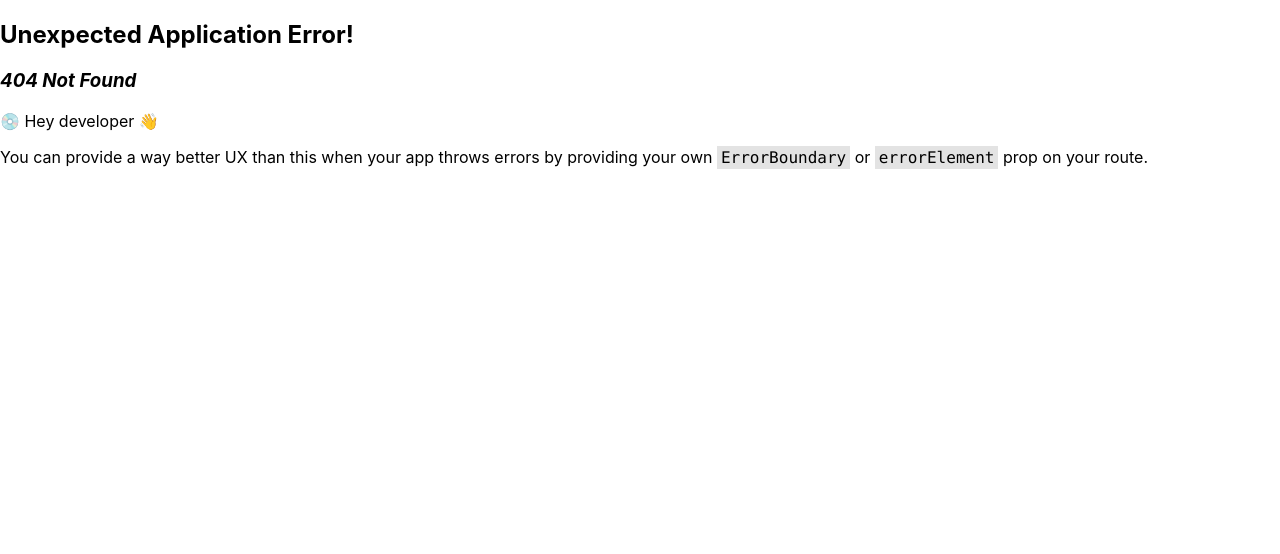
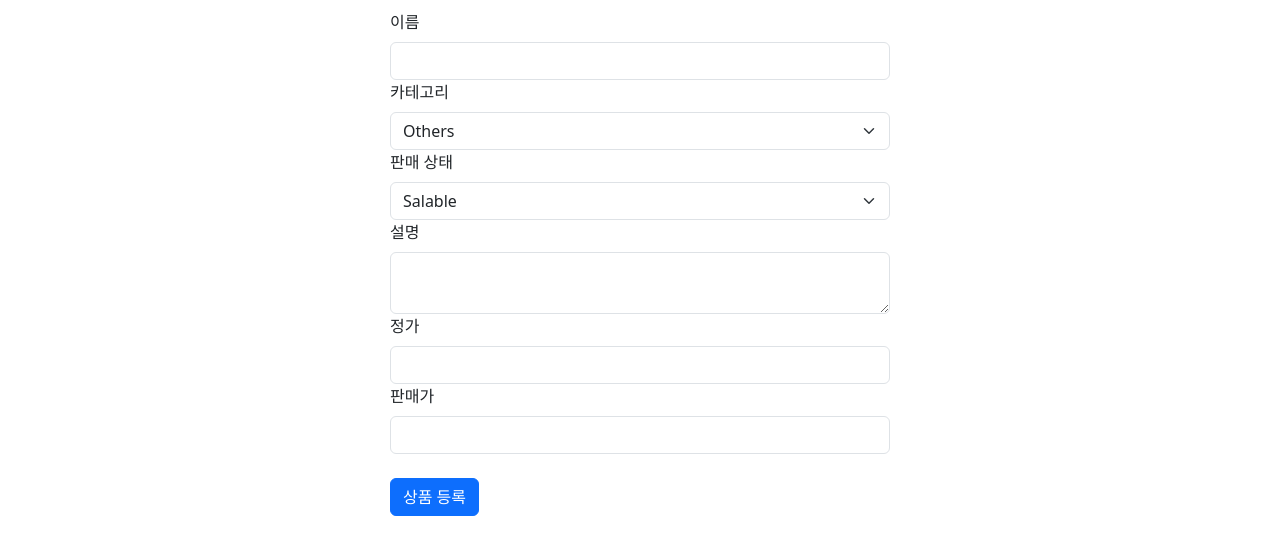
Before and after one commit to dabbler2/shopping-mall-front, a React (Create React App) app: page /product/create in a window 1280 px wide. Before the commit this address had no page. Shown: the top 554 px of the page. Built offline with nearby package versions, Linux system fonts and the light colour scheme.

Commit message:
상품 등록 구현

```diff
--- a/package.json
+++ b/package.json
@@ -6,6 +6,7 @@
     "@testing-library/jest-dom": "^5.17.0",
     "@testing-library/react": "^13.4.0",
     "@testing-library/user-event": "^13.5.0",
+    "bootstrap": "^5.3.2",
     "react": "^18.2.0",
     "react-bootstrap": "^2.10.0",
     "react-dom": "^18.2.0",
--- a/src/App.js
+++ b/src/App.js
@@ -1,12 +1,14 @@
 import { createBrowserRouter, RouterProvider } from 'react-router-dom'
-import ProductMain from './components/product/product-main'
+import ProductCreate from './components/product/product-create'
 import SearchMain from
 './components/search/search-main'
 import ProductDetail from './components/product/product-detail'
 
 const router = createBrowserRouter([
 	{ path: '', element: <p>Hello world</p> },
-	{ path: 'product', element: <ProductMain /> },
+	{ path: 'product', children: [
+		{ path: 'create', element: <ProductCreate />}
+	]},
 	{ path: 'productDetail', element: <ProductDetail /> },
 	{ path: 'search', element: <SearchMain /> }
 ])
--- /dev/null
+++ b/src/components/product/product-create.js
@@ -0,0 +1,31 @@
+import React, {useState,useEffect} from 'react'
+import ProductForm from './product-form'
+import {server} from '../../constant.js'
+import { useNavigate } from 'react-router-dom'
+
+const style = {
+	width: 700,
+	margin: '10px auto'
+}
+
+export default function ProductCreate(props){
+	const navigate = useNavigate()
+	// 인증 추가
+	const [Authorization,setAuthorization] = useState('Bearer eyJhbGciOiJIUzI1NiIsInR5cCI6IkpXVCJ9.eyJpZCI6MSwiaWF0IjoxNzA1NzYyOTkxLCJleHAiOjE3MDU3NjMxMTF9.0q5KuDZSPh2TAn5-ofLTZDNFrX5eSTuC8HzwyEvvFfw')
+	const [refreshtoken,setRefreshtoken] = useState('eyJhbGciOiJIUzI1NiIsInR5cCI6IkpXVCJ9.eyJpYXQiOjE3MDU3NjI5OTEsImV4cCI6MTcwNjM2Nzc5MX0.8GaubrgbLn1wUHoQrLLyWlGd7FqETkZnz6_7-QpwTBE')
+
+	const createProduct = async (e,body) => {
+		e.preventDefault()
+		const res = await fetch(server+'/product', {method:'post',
+		headers:{'Content-Type':'application/json', Authorization, refreshtoken},
+		body: JSON.stringify(body)})
+		alert('상품 등록이 완료되었습니다.')
+		navigate('/')
+	}
+
+	return (
+		<div style={style}>
+			<ProductForm onSubmit={createProduct} />
+		</div>
+	)
+}
--- /dev/null
+++ b/src/components/product/product-form.js
@@ -0,0 +1,55 @@
+import {useState} from 'react'
+import Form from 'react-bootstrap/Form'
+import Button from 'react-bootstrap/Button'
+
+const style = {
+	width: 500,
+	margin: '5px auto'
+}
+
+const categoryList = ['Food', 'Health', 'Household', 'Pet', 'Cosmetics', 'Office', 'Appliances', 'Furniture', 'Media', 'Others']
+const statusList = ['Salable', 'Unsalable', 'Pending']
+
+export default function ProductForm(props){
+	const [name,setName] = useState(props.name||'')
+	const [category,setCategory] = useState(props.category||9)
+	const [status,setStatus] = useState(props.status||0)
+	const [product_body,setBody] = useState(props.body||'')
+	const [price,setPrice] = useState(props.price||1)
+	const [sale_price,setSalePrice] = useState(props.sale_price)
+
+	return (
+		<Form style={style} onSubmit={e => props.onSubmit(e,{name,category,status,body:product_body,price,sale_price})}>
+			<Form.Group>
+				<Form.Label>이름</Form.Label>
+				<Form.Control required onChange={e => setName(e.target.value)} defaultValue={props.name || ''} />
+			</Form.Group>
+			<Form.Group>
+				<Form.Label>카테고리</Form.Label>
+				<Form.Select value={category} onChange={e => setCategory(+e.target.value)} aria-label="Default select example">
+					{categoryList.map((category_,i) => <option key={i} value={i}>{category_}</option>)}
+				</Form.Select>
+			</Form.Group>
+			<Form.Group>
+				<Form.Label>판매 상태</Form.Label>
+				<Form.Select value={status} onChange={e => setStatus(+e.target.value)} aria-label="Default select example">
+					{statusList.map((status_,i) => <option key={i} value={i}>{status_}</option>)}
+				</Form.Select>
+			</Form.Group>
+			<Form.Group>
+				<Form.Label>설명</Form.Label>
+				<Form.Control as="textarea" onChange={e => setBody(e.target.value)} defaultValue={props.body || ''} />
+			</Form.Group>
+			<Form.Group>
+				<Form.Label>정가</Form.Label>
+				<Form.Control required type='number' onChange={e => setPrice(+e.target.value)} defaultValue={props.price || ''} />
+			</Form.Group>
+			<Form.Group>
+				<Form.Label>판매가</Form.Label>
+				<Form.Control type='number' onChange={e => setPrice(+e.target.value)} defaultValue={props.price || ''} />
+			</Form.Group>
+			<br />
+			<Button type='submit' className='me-2'>{props.tag || '상품 등록'}</Button>
+		</Form>
+	)
+}
--- a/src/components/product/product-main.js
+++ /dev/null
@@ -1,5 +0,0 @@
-import React, {useState,useEffect} from 'react'
-
-export default function ProductMain(props){
-	return <p>Hell</p>
-}
--- a/src/index.js
+++ b/src/index.js
@@ -3,6 +3,7 @@ import ReactDOM from 'react-dom/client';
 import './index.css';
 import App from './App';
 import reportWebVitals from './reportWebVitals';
+import 'bootstrap/dist/css/bootstrap.min.css'
 
 const root = ReactDOM.createRoot(document.getElementById('root'));
 root.render(
```
Also changed, not shown: 1 other file (tests, documents, lock files or other folders).
